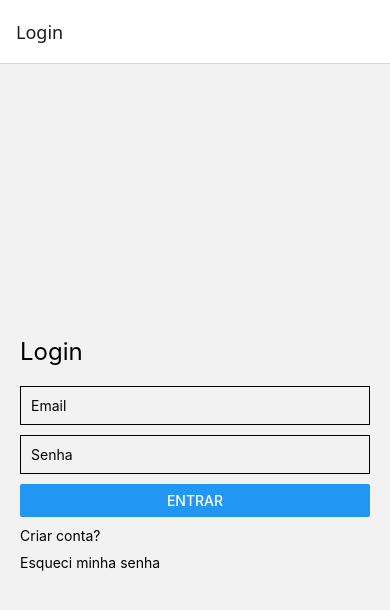
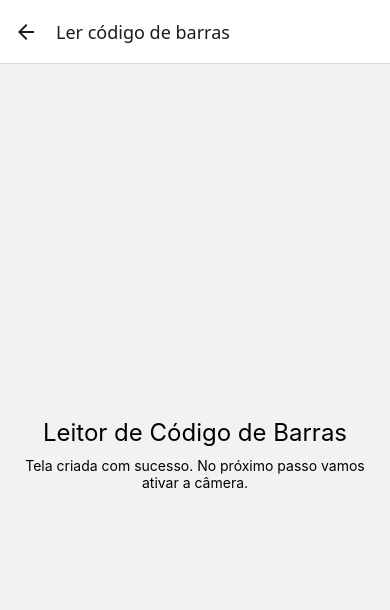
Before and after one commit to renan-utida/FIAP_Mobile_Auth_CRUD, a React Native app: screen /BarcodeScanner in a window 390 px wide. Shown: the top 610 px of the page. Built offline with nearby package versions, Linux system fonts and the light colour scheme; no server answers.

Commit message:
Adicionando ScannerScreen.js e registrando em AppNavigator.js

```diff
--- a/package.json
+++ b/package.json
@@ -14,6 +14,7 @@
     "@react-navigation/native-stack": "^7.14.10",
     "dotenv": "^17.4.1",
     "expo": "~54.0.33",
+    "expo-camera": "~17.0.10",
     "expo-constants": "~18.0.13",
     "expo-status-bar": "~3.0.9",
     "firebase": "^12.12.0",
--- a/src/navigation/AppNavigator.js
+++ b/src/navigation/AppNavigator.js
@@ -5,6 +5,7 @@ import LoginScreen from '../screens/LoginScreen';
 import RegisterScreen from '../screens/RegisterScreen';
 import ForgotPasswordScreen from '../screens/ForgotPasswordScreen';
 import HomeScreen from '../screens/HomeScreen';
+import BarcodeScannerScreen from '../screens/BarcodeScannerScreen';
 
 const Stack = createNativeStackNavigator();
 
@@ -16,6 +17,11 @@ export default function AppNavigator() {
         <Stack.Screen name="Cadastro" component={RegisterScreen} />
         <Stack.Screen name="EsqueciSenha" component={ForgotPasswordScreen} />
         <Stack.Screen name="Home" component={HomeScreen} />
+        <Stack.Screen
+          name="BarcodeScanner"
+          component={BarcodeScannerScreen}
+          options={{ title: 'Ler código de barras' }}
+        />
       </Stack.Navigator>
     </NavigationContainer>
   );
--- /dev/null
+++ b/src/screens/BarcodeScannerScreen.js
@@ -0,0 +1,21 @@
+import { View, Text } from 'react-native';
+
+export default function BarcodeScannerScreen() {
+  return (
+    <View
+      style={{
+        flex: 1,
+        justifyContent: 'center',
+        alignItems: 'center',
+        padding: 20,
+      }}
+    >
+      <Text style={{ fontSize: 24, marginBottom: 10 }}>
+        Leitor de Código de Barras
+      </Text>
+      <Text style={{ textAlign: 'center' }}>
+        Tela criada com sucesso. No próximo passo vamos ativar a câmera.
+      </Text>
+    </View>
+  );
+}
```
Also changed, not shown: 1 other file (tests, documents, lock files or other folders).
